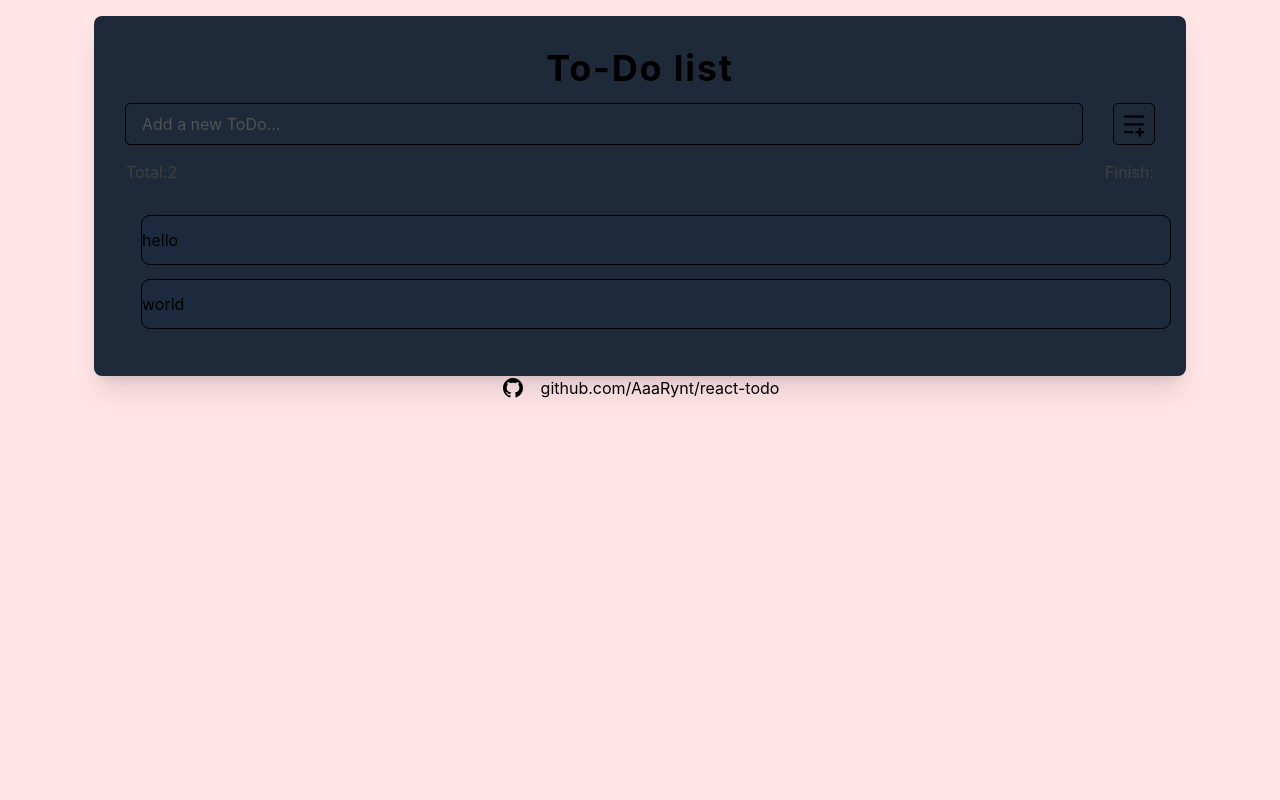
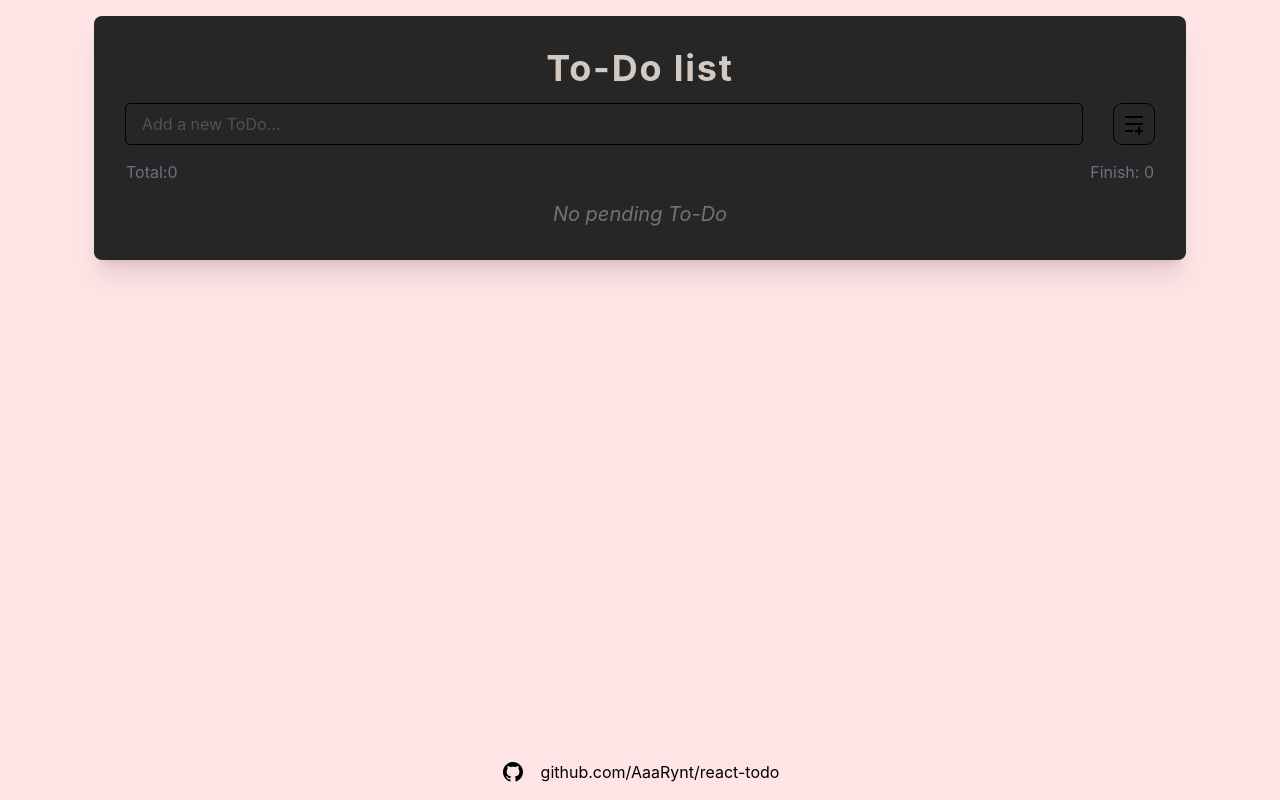
Before and after one commit to AaaRynt/react-todo, a React (Vite) app: page / in a window 1280 px wide. Built offline with nearby package versions, Linux system fonts and the light colour scheme.

Commit message:
you can add

```diff
--- a/index.html
+++ b/index.html
@@ -10,7 +10,7 @@
   <body>
     <div
       id="root"
-      class="relative flex min-h-screen flex-col items-center bg-rose-100 p-4 transition-colors duration-1000 ease-in-out dark:bg-linear-to-bl dark:from-gray-800 dark:to-neutral-800 dark:text-neutral-300 "
+      class="relative flex min-h-screen flex-col items-center bg-rose-100 p-4 transition-colors duration-1000 ease-in-out dark:bg-linear-to-b dark:from-gray-800 dark:to-neutral-800 dark:text-neutral-300"
     ></div>
     <script type="module" src="/src/main.tsx"></script>
   </body>
--- a/src/App.css
+++ b/src/App.css
@@ -2,3 +2,39 @@ main > *:not(ul, ol) {
   display: flex;
   width: 100%;
 }
+
+.change-color {
+  animation: change-color 5s linear infinite;
+}
+
+@keyframes change-color {
+  0% {
+    color: hsl(0, 20%, 80%);
+  }
+  25% {
+    color: hsl(90, 20%, 80%);
+  }
+  50% {
+    color: hsl(180, 20%, 80%);
+  }
+  75% {
+    color: hsl(270, 20%, 80%);
+  }
+  100% {
+    color: hsl(360, 20%, 80%);
+  }
+}
+
+.from-button {
+  display: flex;
+  align-items: center;
+  justify-content: center;
+  border-radius: 20%;
+  transition: ease-in-out 0.3s;
+  cursor: pointer;
+}
+
+li button {
+  height: 24px;
+  width: 24px;
+}
--- a/src/App.tsx
+++ b/src/App.tsx
@@ -1,50 +1,49 @@
 import { useState } from 'react'
-import { RiMenuAddLine, RiGithubFill } from './assets/icons'
+import { RiMenuAddLine } from './assets/icons'
+import type { todoType } from './types/todoType'
+import { Todo } from './todo'
+import { useInput } from './hooks/useInput'
+import { Footer } from './footer'
 
 export default function App() {
-  type Todo = {
-    todo: string
-    id: number
+  const input = useInput('')
+  const [todoRaw, setTodoRaw] = useState<todoType[]>([])
+
+  const add = () => {
+    if (!input.value.trim()) return
+
+    setTodoRaw([{ name: input.value, id: Date.now(), done: false }, ...todoRaw])
+    input.reset()
   }
-  const [todoRaw, setTodoRaw] = useState<Todo[]>([
-    { todo: 'hello', id: 1 },
-    { todo: 'world', id: 2 },
-  ])
+
   return (
     <>
-      <main className="flex w-7/8 flex-col items-center gap-4 rounded-lg bg-gray-800 p-8 shadow-xl">
-        <h1 className="justify-center text-4xl font-bold tracking-wider">To-Do list</h1>
+      <main className="flex w-7/8 flex-col items-center gap-4 rounded-lg bg-neutral-800 p-8 shadow-xl">
+        <h1 className="change-color justify-center text-4xl font-bold tracking-wider">To-Do list</h1>
         <div className="w-full flex-row gap-8">
           <input
             type="text"
             placeholder="Add a new ToDo..."
-            className="flex-1 items-center justify-center rounded-sm px-4 outline placeholder:text-neutral-600 focus:outline-blue-500 dark:h-10"
+            {...input}
+            onKeyDown={(e) => {
+              if (e.key === 'Enter') {
+                add()
+              }
+            }}
+            className="h-10 flex-1 items-center justify-center rounded-sm px-4 outline placeholder:text-neutral-600 focus:outline-blue-500"
           />
-          <button
-            className="flex h-10 w-10 items-center justify-center rounded-sm outline duration-300 ease-in-out hover:text-[rgb(88,196,220)]"
-            onClick={() => setTodoRaw([...todoRaw, { todo: 'world', id: 2 }])}
-          >
-            <RiMenuAddLine className="w-2/3" />
+          <button className="from-button h-10 w-10 outline hover:text-[rgb(88,196,220)]" onClick={add}>
+            <RiMenuAddLine className="w-3/5" />
           </button>
         </div>
-        <div className="justify-between text-neutral-700">
+        <div className="justify-between text-gray-500">
           <span>Total:{todoRaw.length}</span>
-          <span>Finish:</span>
+          <span>Finish: {todoRaw.filter((todo) => todo.done).length}</span>
         </div>
-        <ul className="w-full">
-          {todoRaw.map((todo) => (
-            <li key={todo.id} className="m-4 flex h-12 w-full items-center rounded-lg bg-slate-800 outline">
-              {todo.todo}
-            </li>
-          ))}
-        </ul>
+        <Todo todos={todoRaw} setTodos={setTodoRaw} />
       </main>
-      <footer>
-        <a href="https://github.com/AaaRynt/react-todo" target="_blank" className="flex hover:underline">
-          <RiGithubFill className="mr-4 h-6" />
-          <span> github.com/AaaRynt/react-todo</span>
-        </a>
-      </footer>
+
+      <Footer />
     </>
   )
 }
--- /dev/null
+++ b/src/assets/icons/RiCloseLine.tsx
@@ -0,0 +1,9 @@
+import type { SVGProps } from 'react'
+
+export const RiCloseLine = (props: SVGProps<SVGSVGElement>) => {
+  return (
+    <svg xmlns="http://www.w3.org/2000/svg" viewBox="0 0 24 24" fill="currentColor" {...props}>
+      <path d="M11.9997 10.5865L16.9495 5.63672L18.3637 7.05093L13.4139 12.0007L18.3637 16.9504L16.9495 18.3646L11.9997 13.4149L7.04996 18.3646L5.63574 16.9504L10.5855 12.0007L5.63574 7.05093L7.04996 5.63672L11.9997 10.5865Z"></path>
+    </svg>
+  )
+}
--- a/src/assets/icons/index.ts
+++ b/src/assets/icons/index.ts
@@ -1,9 +1,10 @@
 // https://remixicon.com/
 
+import { RiCloseLine } from './RiCloseLine'
 import { RiDeleteBinLine } from './RiDeleteBinLine'
 import { RiEdit2Line } from './RiEdit2Line'
 import { RiGithubFill } from './RiGithubFill'
 import { RiMenuAddLine } from './RiMenuAddLine'
 import { RiSave3Line } from './RiSave3Line'
 
-export { RiDeleteBinLine, RiEdit2Line, RiGithubFill, RiMenuAddLine, RiSave3Line }
+export { RiCloseLine, RiDeleteBinLine, RiEdit2Line, RiGithubFill, RiMenuAddLine, RiSave3Line }
--- /dev/null
+++ b/src/footer.tsx
@@ -0,0 +1,11 @@
+import { RiGithubFill } from './assets/icons'
+export const Footer = () => {
+  return (
+    <footer className="absolute bottom-4">
+      <a href="https://github.com/AaaRynt/react-todo" target="_blank" className="flex hover:underline">
+        <RiGithubFill className="mr-4 h-6" />
+        <span> github.com/AaaRynt/react-todo</span>
+      </a>
+    </footer>
+  )
+}
--- /dev/null
+++ b/src/hooks/useInput.tsx
@@ -0,0 +1,11 @@
+import { useState } from 'react'
+
+export const useInput = (initial: string) => {
+  const [value, setValue] = useState(initial)
+
+  return {
+    value,
+    onChange: (e: React.ChangeEvent<HTMLInputElement>) => setValue(e.target.value),
+    reset: () => setValue(initial),
+  }
+}
--- /dev/null
+++ b/src/todo.tsx
@@ -0,0 +1,93 @@
+import type { todoType } from './types/todoType'
+import { RiCloseLine, RiDeleteBinLine, RiEdit2Line, RiSave3Line } from './assets/icons'
+import { useState } from 'react'
+import pencil from './assets/audio/pencil_check_mark_1-88805.mp3'
+const pencilMp3 = new Audio(pencil)
+
+type Props = {
+  todos: todoType[]
+  setTodos: React.Dispatch<React.SetStateAction<todoType[]>>
+}
+
+export const Todo = ({ todos, setTodos }: Props) => {
+  const [isEdit, setIsEdit] = useState(false)
+  const toggleTodo = (id: number, checked: boolean) => {
+    setTodos((prev) => prev.map((todo) => (todo.id === id ? { ...todo, done: checked } : todo)))
+    if (checked) pencilMp3.play()
+  }
+
+  return (
+    <>
+      {!todos.length ? (
+        <p className="flex w-full justify-center text-xl text-neutral-500 italic">No pending To-Do</p>
+      ) : (
+        <ul className="w-full">
+          {todos.map((todo) => (
+            <li
+              key={todo.id}
+              title={new Date(todo.id).toString()}
+              className="m-4 flex h-12 w-full items-center justify-between rounded-lg px-4 outline-1 outline-neutral-600"
+            >
+              <div className="flex items-center gap-4">
+                <input
+                  type="checkbox"
+                  checked={todo.done}
+                  onChange={(e) => toggleTodo(todo.id, e.target.checked)}
+                  className="cursor-pointer"
+                />
+                <AddAt todoProps={todo} />
+                <p
+                  className={`text-neutral-300 ${todo.done ? 'text-neutral-400 line-through decoration-blue-500' : ''}`}
+                  onDoubleClick={() => setIsEdit(!isEdit)}
+                >
+                  {todo.name}
+                </p>
+              </div>
+              <Btns />
+            </li>
+          ))}
+        </ul>
+      )}
+    </>
+  )
+}
+
+const Btns = () => {
+  const [isEdit, setIsEdit] = useState(false)
+
+  return (
+    <div className="flex gap-5">
+      {isEdit ? (
+        <>
+          <button className="from-button hover:text-blue-500">
+            <RiSave3Line />
+          </button>
+          <button className="from-button hover:bg-neutral-700" onClick={() => setIsEdit(!isEdit)}>
+            <RiCloseLine />
+          </button>
+        </>
+      ) : (
+        <>
+          <button className="from-button hover:text-green-500" onClick={() => setIsEdit(!isEdit)}>
+            <RiEdit2Line />
+          </button>
+          <button className="from-button hover:text-red-500">
+            <RiDeleteBinLine />
+          </button>
+        </>
+      )}
+    </div>
+  )
+}
+
+const AddAt = ({ todoProps }: { todoProps: todoType }) => {
+  const now = new Date(todoProps.id),
+    hour = now.getHours().toString().padStart(2, '0'),
+    minute = now.getMinutes().toString().padStart(2, '0')
+
+  return (
+    <time dateTime={todoProps.id.toString()} className="font-mono text-xs text-neutral-500">
+      {hour}:{minute}
+    </time>
+  )
+}
--- /dev/null
+++ b/src/types/todoType.ts
@@ -0,0 +1,5 @@
+export type todoType = {
+  name: string
+  id: number
+  done: boolean
+}
```
Also changed, not shown: .prettierrc.json, 1 other file (tests, documents, lock files or other folders).
